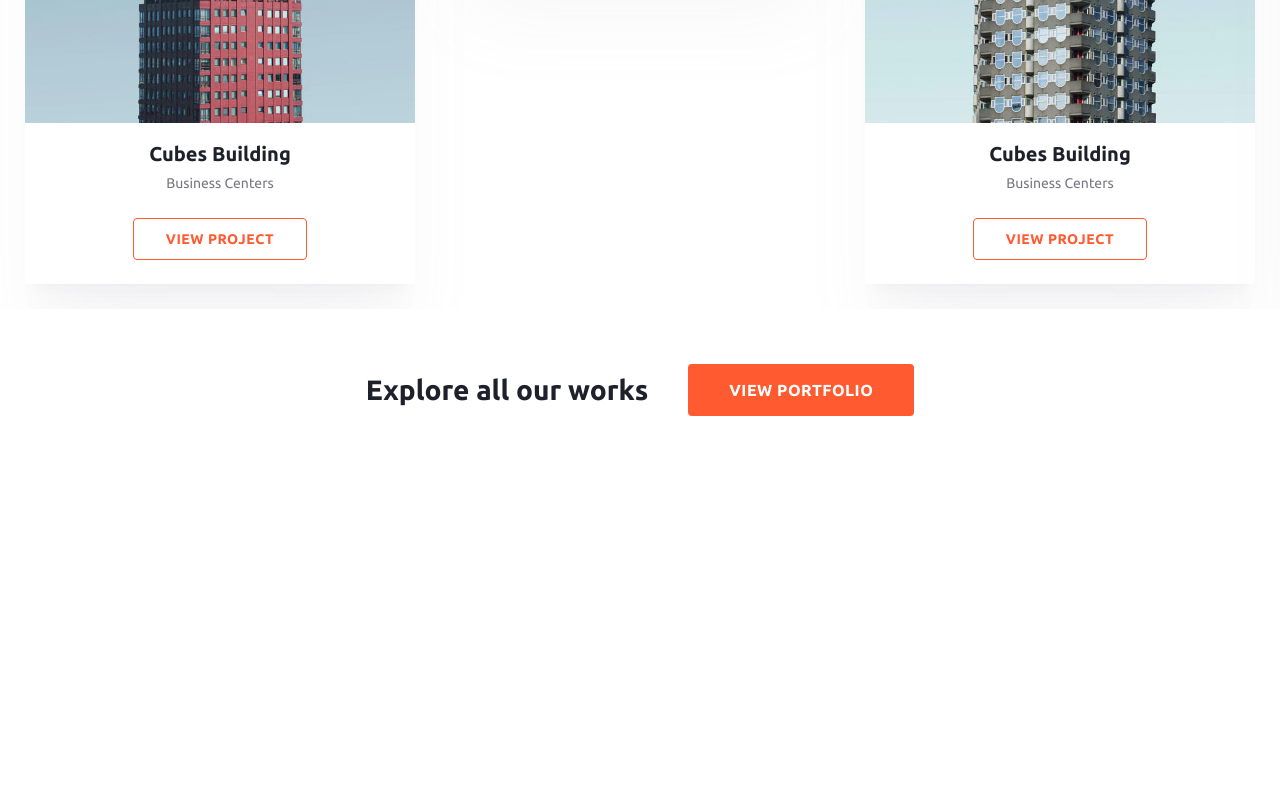
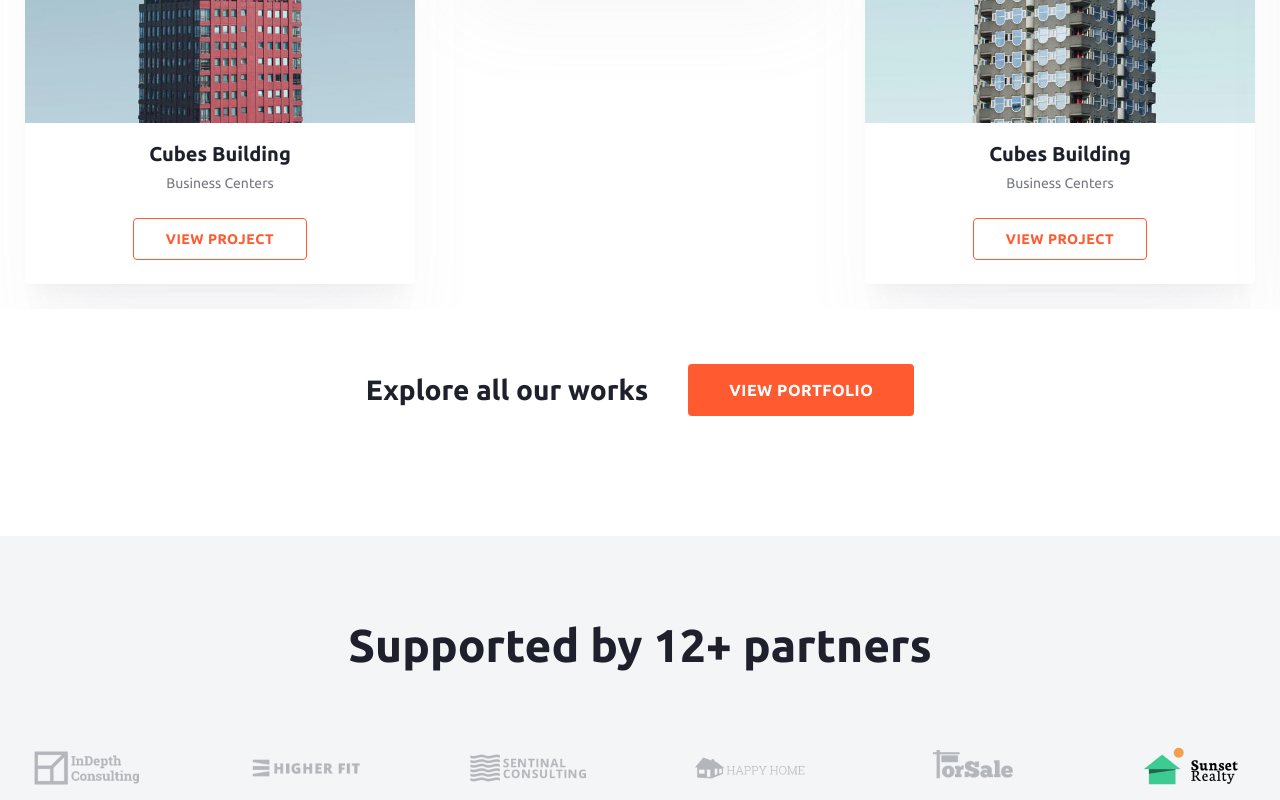
Before and after one commit to moovlaze/Createx, a website: page src/html/pages/index.html in a window 1280 px wide. Shown: the part 4088-4888 px from the top of the page. Before the commit the page ends 4504 px from the top, so only its background shows below. Drawn offline with nearby package versions, Linux system fonts and the light colour scheme; files that its build step writes are made by us from their sources; files whose address does not match are found by name.

Commit message:
added component "partners"

```diff
--- a/src/html/components/_components.scss
+++ b/src/html/components/_components.scss
@@ -7,3 +7,4 @@
 @import "./slider-nav/slider-nav.scss";
 
 @import "./portfolio-section/portfolio-section.scss";
+@import "./partners/partners.scss";
--- /dev/null
+++ b/src/html/components/partners/partners.html
@@ -0,0 +1,25 @@
+<section class="partners">
+  <div class="partners__container">
+    <h2 class="partners__title title title_center">@@title</h2>
+    <div class="partners__wrapper">
+      <a href="#!" class="partners__item">
+        <img src="@img/partners/01.png" alt="partner">
+      </a>
+      <a href="#!" class="partners__item">
+        <img src="@img/partners/02.png" alt="partner">
+      </a>
+      <a href="#!" class="partners__item">
+        <img src="@img/partners/03.png" alt="partner">
+      </a>
+      <a href="#!" class="partners__item">
+        <img src="@img/partners/04.png" alt="partner">
+      </a>
+      <a href="#!" class="partners__item">
+        <img src="@img/partners/05.png" alt="partner">
+      </a>
+      <a href="#!" class="partners__item">
+        <img src="@img/partners/06.png" alt="partner">
+      </a>
+    </div>
+  </div>
+</section>
--- /dev/null
+++ b/src/html/components/partners/partners.scss
@@ -0,0 +1,20 @@
+.partners {
+	margin-top: 120px;
+	padding-top: 80px;
+	background-color: $color-grey-bg;
+
+	&__title {
+		margin-bottom: 60px;
+	}
+
+	&__wrapper {
+		display: flex;
+		column-gap: 102px;
+		row-gap: 30px;
+	}
+
+	&__item {
+		width: 120px;
+		height: 64px;
+	}
+}
--- a/src/html/pages/index.html
+++ b/src/html/pages/index.html
@@ -13,6 +13,7 @@
 			@@include('../pages-blocks/index/mission/mission.html')
 			@@include('../pages-blocks/index/services-section/services-section.html')
 			@@include('../components/portfolio-section/portfolio-section.html')
+			@@include('../components/partners/partners.html', {'title': 'Supported by 12+ partners'})
 		</main>
 		@@include('../components/footer/footer.html')
 	</div>
--- a/src/scss/settings/_vars.scss
+++ b/src/scss/settings/_vars.scss
@@ -6,6 +6,7 @@ $color-gray-800: #424551;
 $color-gray-900: #1e212c;
 $color-primary: #ff5a30;
 $color-storm: #787a80;
+$color-grey-bg: #f4f5f7;
 
 :root {
 	--grid-gap: 30px;
```
Also changed, not shown: public/index.html (+25 -0 lines), public/css/main.min.css, public/img/partners.png (added), public/img/partners/01.png (added), public/img/partners/02.png (added), public/img/partners/03.png (added), public/img/partners/04.png (added), public/img/partners/05.png (added), public/img/partners/06.png (added), src/img/partners/01.png (added), src/img/partners/02.png (added), src/img/partners/03.png (added), src/img/partners/04.png (added), src/img/partners/05.png (added), 1 more files.
